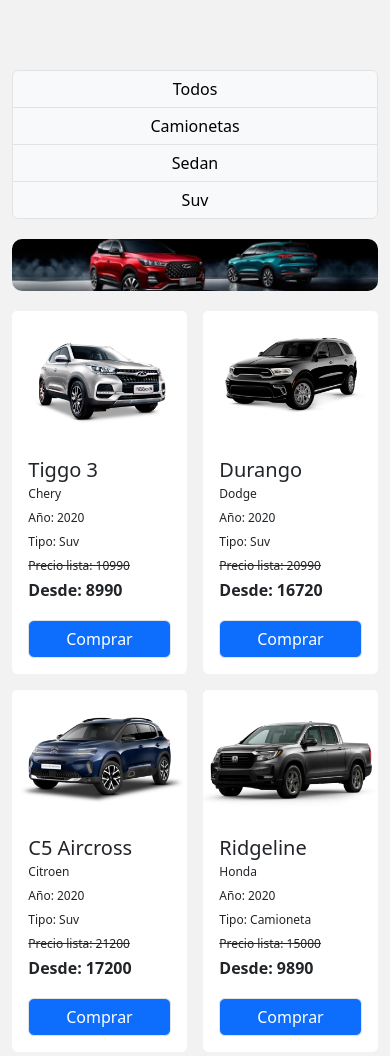
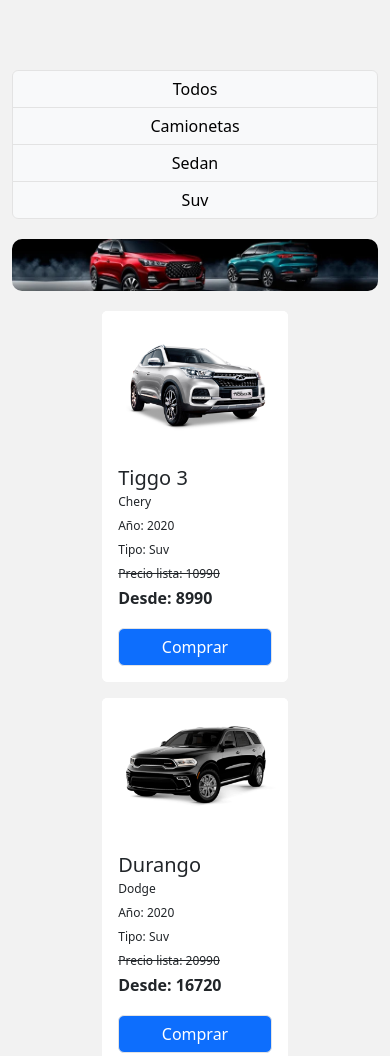
Before and after one commit to jhonacacio/projectojs, a plain HTML site: page index.html in a window 390 px wide. Shown: the top 1056 px of the page. Drawn offline with nearby package versions, Linux system fonts and the light colour scheme.

Commit message:
correccion media queries

```diff
--- a/public/css/styles.css
+++ b/public/css/styles.css
@@ -70,7 +70,7 @@ border: solid 1px rgb(227, 227, 227);
 
 @media (max-width: 600px) {
   .card{
-    max-width: 10.9rem;
+    max-width: 11.6rem;
     border: none;
 }
 }
```
